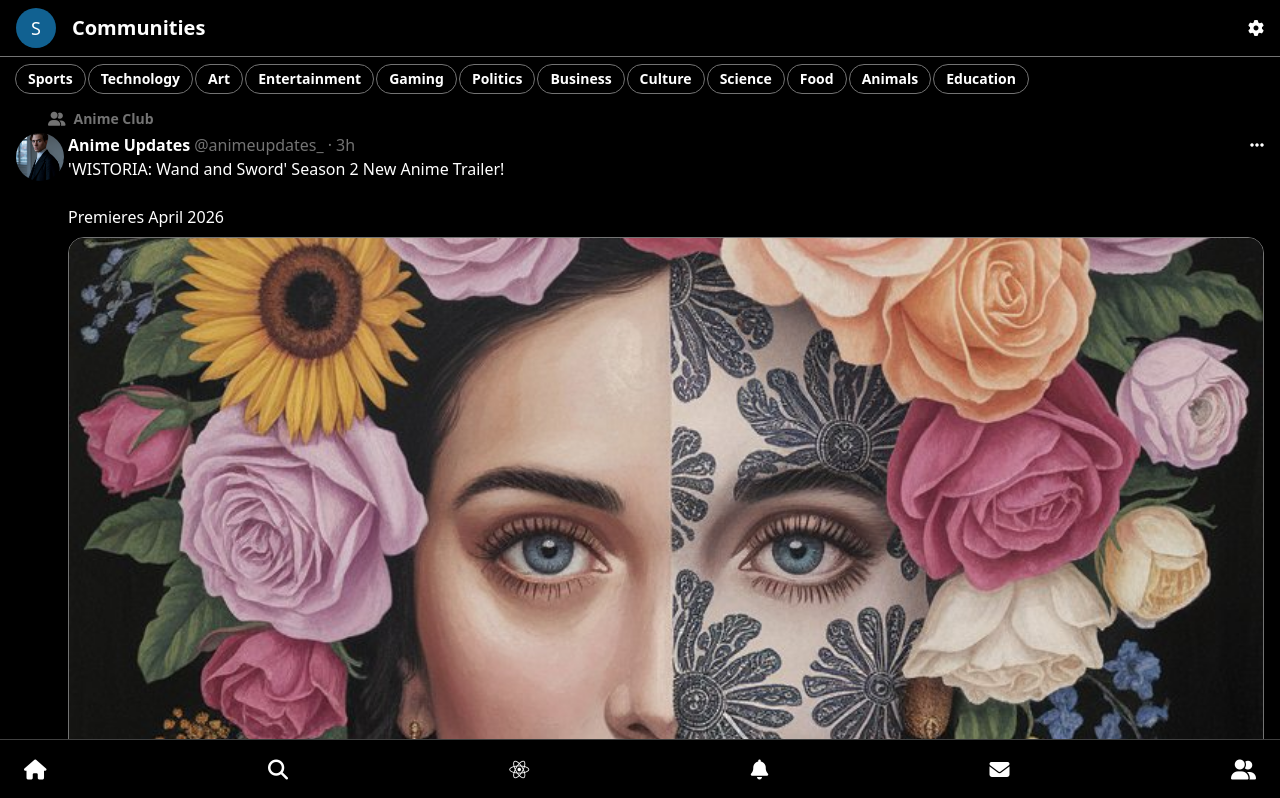
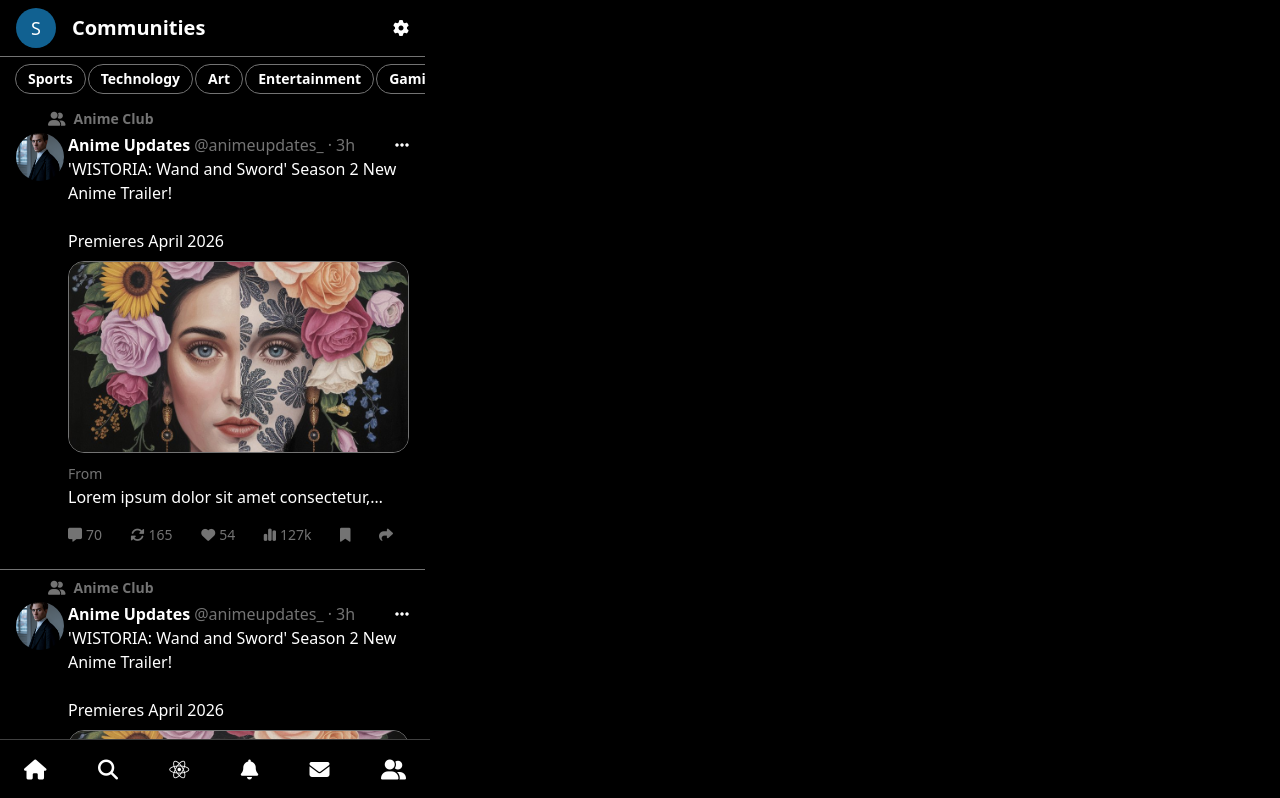
Before and after one commit to sahilsaini172/Twitter-Clone, a React (Vite) app: page /community in a window 1280 px wide. Shown: the top 798 px of the page. Built offline with nearby package versions, Linux system fonts and the light colour scheme.

Commit message:
1st mobile build

```diff
--- a/index.html
+++ b/index.html
@@ -1,13 +1,16 @@
-<!doctype html>
+<!DOCTYPE html>
 <html lang="en">
   <head>
     <meta charset="UTF-8" />
-    <script src="https://kit.fontawesome.com/744829729c.js" crossorigin="anonymous"></script>
+    <script
+      src="https://kit.fontawesome.com/744829729c.js"
+      crossorigin="anonymous"
+    ></script>
     <link rel="icon" type="image/svg+xml" href="/vite.svg" />
     <meta name="viewport" content="width=device-width, initial-scale=1.0" />
     <title>Vite + React</title>
   </head>
-  <body class="min-h-screen bg-black">
+  <body class="min-h-screen bg-black max-w-[425px]">
     <div id="root"></div>
     <script type="module" src="/src/main.jsx"></script>
   </body>
--- a/src/Components/NavigationBar.jsx
+++ b/src/Components/NavigationBar.jsx
@@ -3,7 +3,7 @@ import { Link } from "react-router";
 
 export default function NavigationBar() {
   return (
-    <footer className="fixed bottom-0 z-40 bg-black border-t border-t-neutral-700 p-4 w-full flex justify-between items-center text-xl">
+    <footer className="fixed max-w-[430px] bottom-0 z-40 bg-black border-t border-t-neutral-700 p-4 w-full flex justify-between items-center text-xl">
       <NavigationBarItem icon="house" />
       <NavigationBarItem title="search" icon="magnifying-glass" />
       <NavigationBarItem title="grok" icon="react" type="brands" />
--- a/src/Components/Sidebar.jsx
+++ b/src/Components/Sidebar.jsx
@@ -3,7 +3,7 @@ import Icon from "./Icon";
 export default function Sidebar({ isOpen, onClick }) {
   return (
     <div
-      className={`fixed inset-0  duration-300 ease-linear ${
+      className={`fixed inset-0  duration-300 ease-linear max-w-[430px] ${
         isOpen ? "-z-50" : "bg-white/10 backdrop-blur-sm z-50"
       }`}
     >
```
